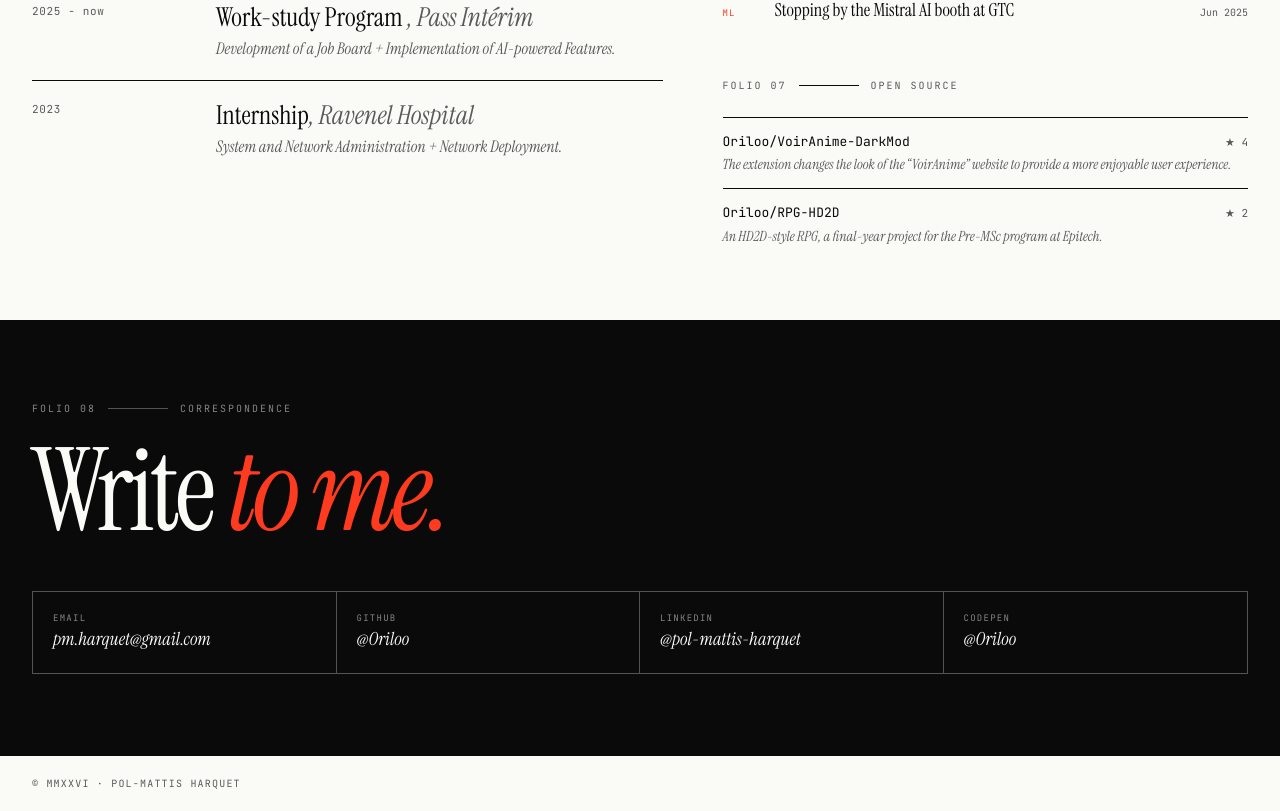
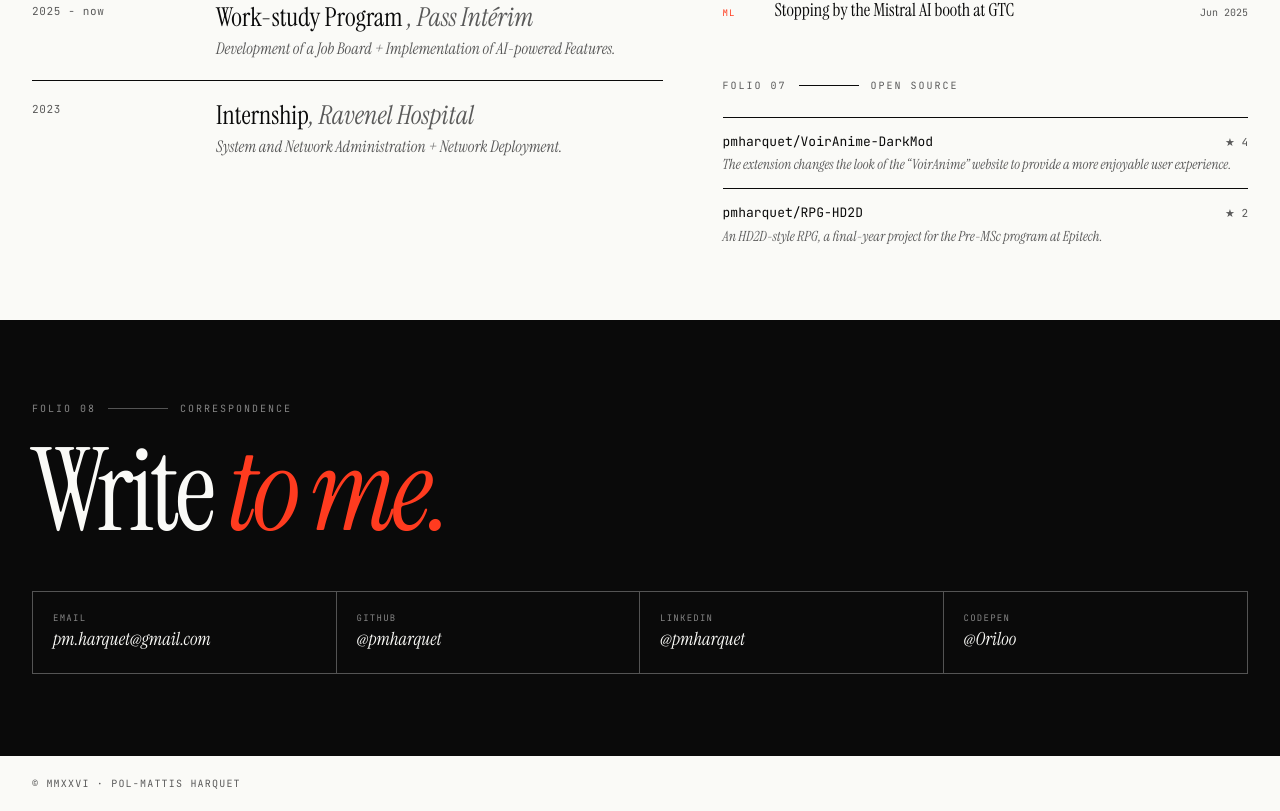
Before and after one commit to Oriloo/portfolio-2026-04, a React (Vite) app: page / in a window 1280 px wide. Shown: the part 3238-4049 px from the top of the page. Built offline with nearby package versions, Linux system fonts and the light colour scheme.

Commit message:
feat: update LinkedIn and GitHub links

```diff
--- a/src/data/contact.ts
+++ b/src/data/contact.ts
@@ -2,7 +2,7 @@ import type { ContactData } from './types'
 
 export const contact: ContactData = {
     email:    ['pm.harquet@gmail.com','mailto:pm.harquet@gmail.com'],
-    github:   ['@Oriloo','https://github.com/Oriloo'],
-    linkedIn: ['@pol-mattis-harquet','https://www.linkedin.com/in/pol-mattis-harquet-566b48306/'],
+    github:   ['@pmharquet','https://github.com/pmharquet'],
+    linkedIn: ['@pmharquet','https://www.linkedin.com/in/pmharquet'],
     codepen:  ['@Oriloo','https://codepen.io/Oriloo']
 }
--- a/src/data/github.ts
+++ b/src/data/github.ts
@@ -1,6 +1,6 @@
 import type { GithubRepo } from './types'
 
 export const github: GithubRepo[] = [
-    { name: 'Oriloo/VoirAnime-DarkMod', stars: '4', desc: 'The extension changes the look of the “VoirAnime” website to provide a more enjoyable user experience.', lang: 'CSS' },
-    { name: 'Oriloo/RPG-HD2D', stars: '2', desc: 'An HD2D-style RPG, a final-year project for the Pre-MSc program at Epitech.', lang: 'C++' },
+    { name: 'pmharquet/VoirAnime-DarkMod', stars: '4', desc: 'The extension changes the look of the “VoirAnime” website to provide a more enjoyable user experience.', lang: 'CSS' },
+    { name: 'pmharquet/RPG-HD2D', stars: '2', desc: 'An HD2D-style RPG, a final-year project for the Pre-MSc program at Epitech.', lang: 'C++' },
 ]
--- a/src/data/writing.ts
+++ b/src/data/writing.ts
@@ -1,5 +1,5 @@
 import type { WritingEntry } from './types'
 
 export const writing: WritingEntry[] = [
-    { t: 'Stopping by the Mistral AI booth at GTC', d: 'Jun 2025', tag: 'ML', link: 'https://www.linkedin.com/posts/pol-mattis-harquet-566b48306_vivatech2025-ia-mistralai-ugcPost-7338916271192760325-vEPB?utm_source=share&utm_medium=member_desktop&rcm=ACoAAE4foR4B2VpbWe-uoq2DIXgWWYc6htXig3Y' },
+    { t: 'Stopping by the Mistral AI booth at GTC', d: 'Jun 2025', tag: 'ML', link: 'https://www.linkedin.com/posts/pmharquet_vivatech2025-ia-mistralai-ugcPost-7338916271192760325-fobw' },
 ]
```
